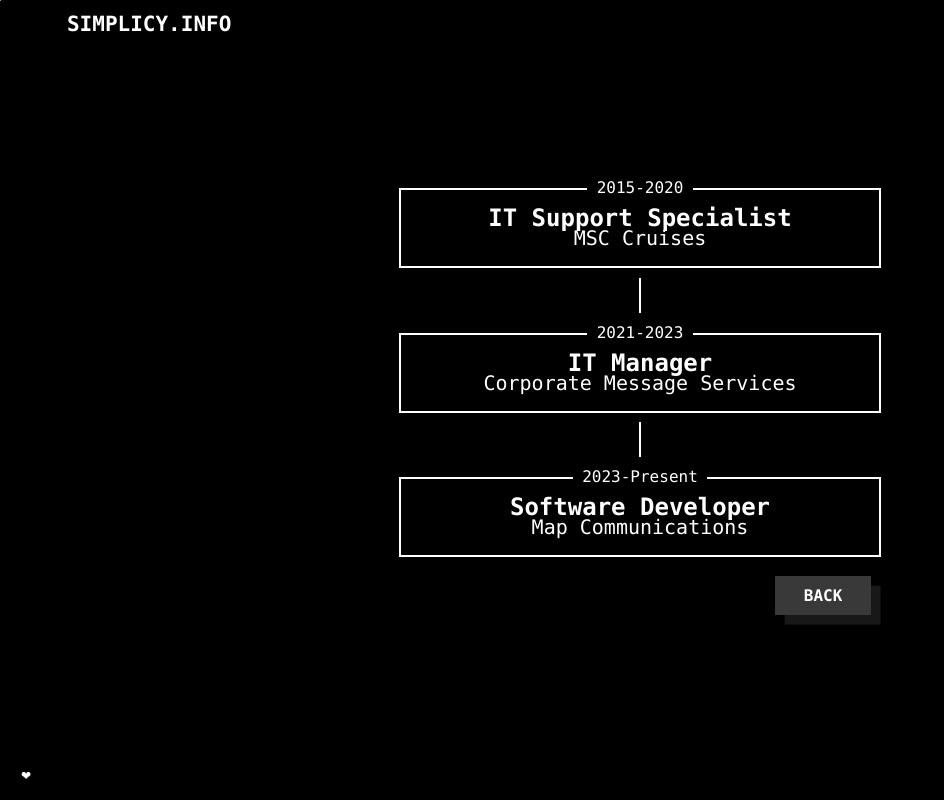
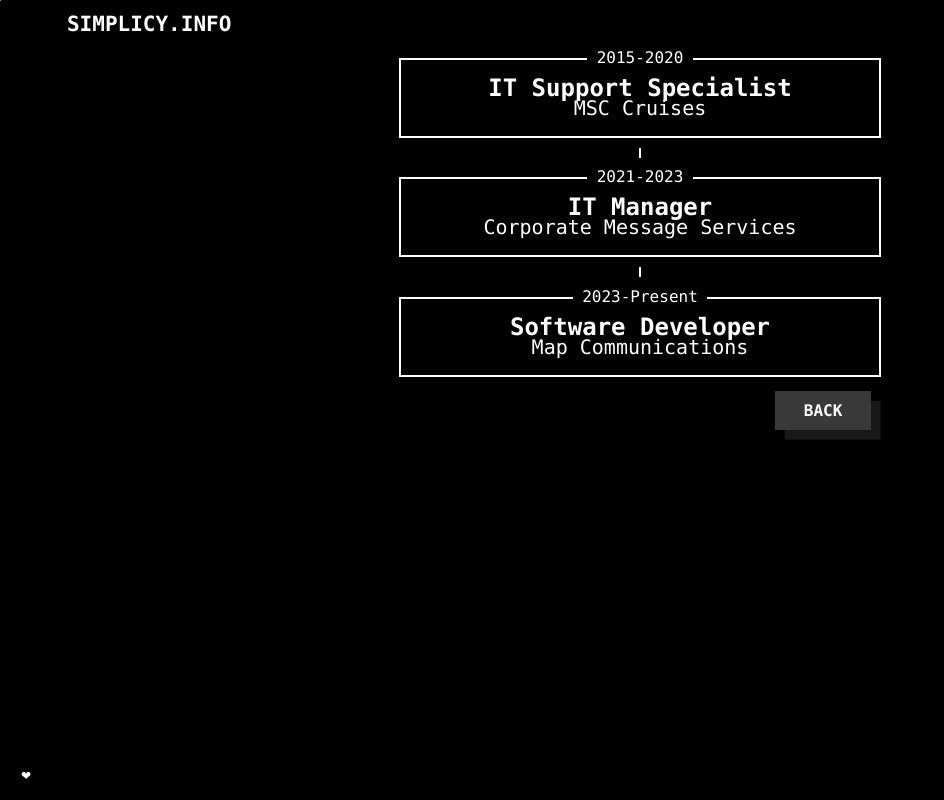
Before and after one commit to simplicy/simplicy.info, a React (Vite) app: page /work in a window 1280 px wide. Shown: the whole page, without its empty margins (0-944 px from the left). Built offline with nearby package versions, Linux system fonts and the light colour scheme; a web font is replaced by a local one.

Commit message:
updated back buttons

```diff
--- a/src/components/Biography.tsx
+++ b/src/components/Biography.tsx
@@ -1,4 +1,5 @@
 import Package from "../../package.json";
+import { motion } from "framer-motion";
 import Avatar from "../sacred/Avatar";
 import CardDouble from "../sacred/CardDouble";
 import Divider from "../sacred/Divider";
@@ -12,7 +13,7 @@
 import { useNavigate } from "react-router-dom";
 
 export default function Biography() {
-  let navigation = useNavigate();
+  let navigate = useNavigate();
   let birthDate = new Date('1997-06-16');
   let age = new Date().getFullYear() - birthDate.getFullYear();
 
@@ -78,17 +79,38 @@
       </CardDouble>
       {window.location.pathname === "/bio" &&
         <div className={styles.footer}>
+          <motion.div
+            layout
+            style={{
+              display: "flex",
+              overflow: "hidden",
+              justifyContent: "flex-end",
+              padding: "0 1ch 1ch 0",
+              width: "100%",
+            }}
+            initial={{
+              opacity: 0,
+              y: "var(--fade-distance)",
+            }}
+            animate={{
+              opacity: 1,
+              transform: "translateY(0px)",
+            }}
+            transition={{
+              delay: 0.5,
+              duration: 0.5,
+              ease: "easeInOut",
+            }}
+          >
             <ButtonCards cards={
               [{
                 name: "Back",
-              onClick: () => {
-                navigation("/")
-              },
+                onClick: () => { navigate(-1) },
                 styles: null,
                 enabled: true,
               }]
-
             } />
+          </motion.div>
         </div>
       }
     </div>
--- a/src/components/ContactForm.tsx
+++ b/src/components/ContactForm.tsx
@@ -1,6 +1,7 @@
 import { useState } from "react";
 import TextArea from "../sacred/TextArea";
 import Button from "../sacred/Button";
+import { motion } from "framer-motion";
 import styles from './style/ContactForm.module.scss';
 import Divider from "../sacred/Divider";
 import { EmailForCreate } from "../common/types";
@@ -99,6 +100,26 @@
           </div>
         </AlertBanner>
         <div className={styles.footer}>
+          <motion.div
+            layout
+            style={{
+              padding: "1ch 0 1ch 0",
+              justifyContent: "flex-end",
+            }}
+            initial={{
+              opacity: 0,
+              y: "var(--fade-distance)",
+            }}
+            animate={{
+              opacity: 1,
+              transform: "translateY(0px)",
+            }}
+            transition={{
+              delay: 0.5,
+              duration: 0.5,
+              ease: "easeInOut",
+            }}
+          >
             <ButtonCards cards={
               [{
                 name: "Back",
@@ -106,9 +127,10 @@
                 styles: null,
                 enabled: true,
               }]
+            } />
+          </motion.div>
+        </div>
 
-          } />
-        </div>
 
       </div>
     </>
--- a/src/components/Timeline.tsx
+++ b/src/components/Timeline.tsx
@@ -32,7 +32,7 @@
             ease: "easeInOut",
           }}
         >
-          <div className={styles.root}>
+          <div className={styles.box}>
             {index > 0 &&
               <div className={styles.line}></div>
             }
@@ -56,8 +56,8 @@
 
   }
   return (
-    <>
+    <div className={styles.root}>
       {buildTimeline()}
-    </>
+    </div>
   );
 }
--- a/src/components/style/Biography.module.scss
+++ b/src/components/style/Biography.module.scss
@@ -23,7 +23,6 @@
   display: flex;
   flex-direction: row;
   gap: 1ch;
-  padding: 1ch 0;
   flex-wrap: wrap;
   margin: 0 auto;
   width: 100%;
--- a/src/components/style/ButtonCards.module.scss
+++ b/src/components/style/ButtonCards.module.scss
@@ -21,9 +21,6 @@
 
 .base {
   width: 100%;
-  @media (max-width: 768px) {
-    padding-right: 1ch;
-  }
 }
 
 .box {
--- a/src/components/style/ContactForm.module.scss
+++ b/src/components/style/ContactForm.module.scss
@@ -8,7 +8,6 @@
 }
 
 .root {
-  padding: 2ch 0;
   display: flex;
   flex-direction: column;
   gap: 1ch;
@@ -32,7 +31,6 @@
   justify-content: center;
 }
 .footer {
-  padding-top: 1.5ch;
   display: grid;
   justify-content: end;
 }
--- a/src/components/style/Timeline.module.scss
+++ b/src/components/style/Timeline.module.scss
@@ -1,7 +1,19 @@
 .root{
   display: flex;
   flex-direction: column;
-  justify-content: center;
+  justify-content: flex-start;
+  gap: 1ch;
+  width: 100%;
+  text-align: center;
+  @media (min-width: 768px) {
+    max-width: 50ch;
+  }
+}
+
+.box{
+  display: flex;
+  flex-direction: column;
+  justify-content: flex-start;
   gap: 1ch;
   width: 100%;
   text-align: center;
@@ -38,6 +50,7 @@
   background: var(--theme-text);
   display: block;
   flex-shrink: 0;
-  height: 35px;
+  min-height: 10px;
+  max-height: 100px;
   width: 2px;
 }
--- a/src/pages/Work.tsx
+++ b/src/pages/Work.tsx
@@ -14,7 +14,6 @@
         overflow: "hidden",
         height: "100%",
         flexDirection: "column",
-        justifyContent: "center",
         width: "100%",
       }}
       initial={{
@@ -32,6 +31,28 @@
     >
       <div className={styles.root}>
         <Timeline list={work} />
+        <motion.div
+          layout
+          style={{
+            display: "flex",
+            overflow: "hidden",
+            justifyContent: "flex-end",
+            width: "100%",
+          }}
+          initial={{
+            opacity: 0,
+            y: "var(--fade-distance)",
+          }}
+          animate={{
+            opacity: 1,
+            transform: "translateY(0px)",
+          }}
+          transition={{
+            delay: work.length,
+            duration: 0.5,
+            ease: "easeInOut",
+          }}
+        >
           <div className={styles.footer}>
             <ButtonCards cards={
               [{
@@ -42,6 +63,7 @@
               }]
             } />
           </div>
+        </motion.div>
       </div>
     </motion.div>
   );
--- a/src/style/Work.module.scss
+++ b/src/style/Work.module.scss
@@ -2,7 +2,7 @@
 .root{
   display: flex;
   flex-direction: column;
-  gap: 1ch;
+  gap: 0.5ch;
   width: 100%;
   align-self: center;
   @media (min-width: 768px) {
```
Lines whose indentation alone changed are shown as unchanged.
